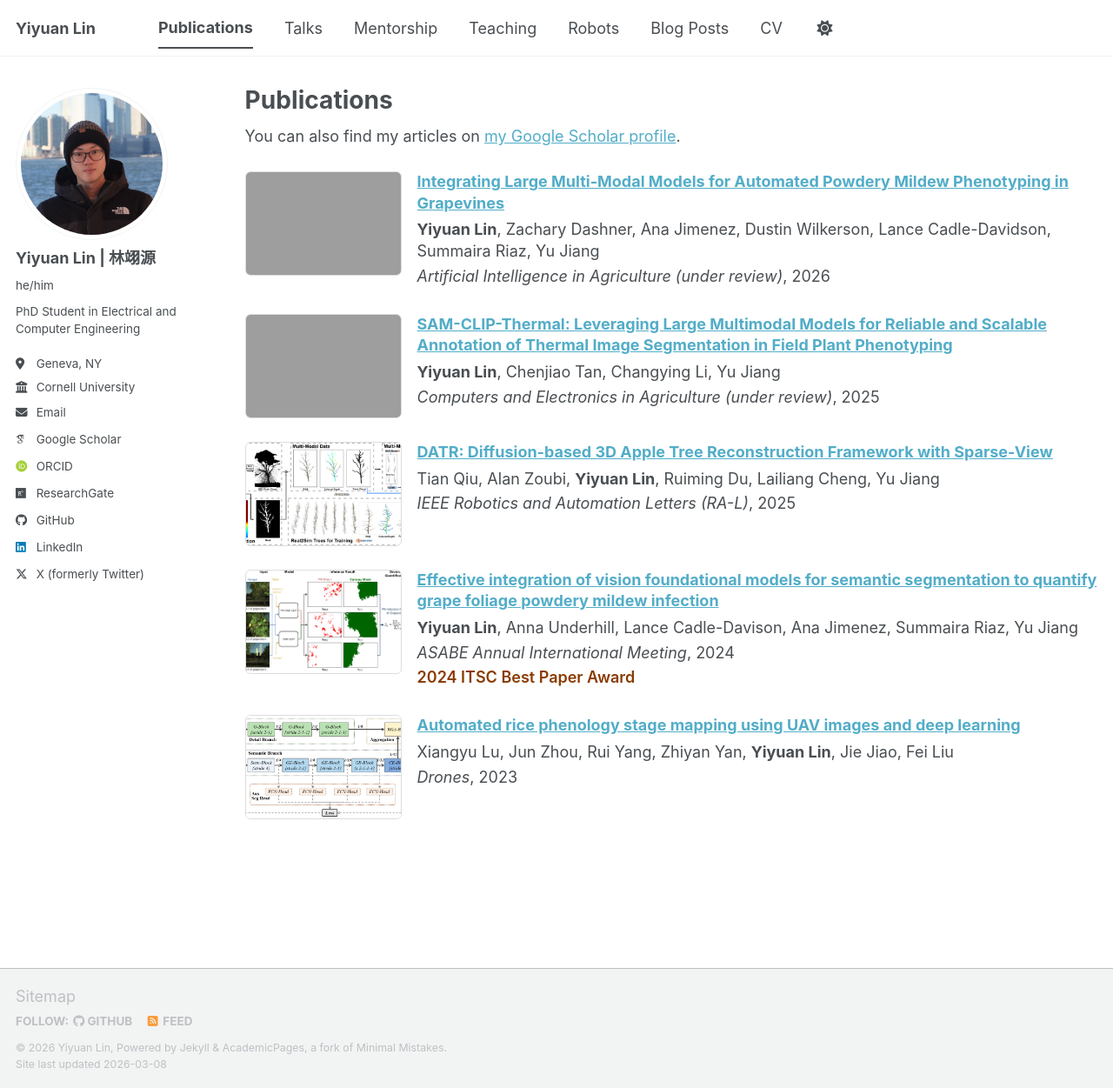
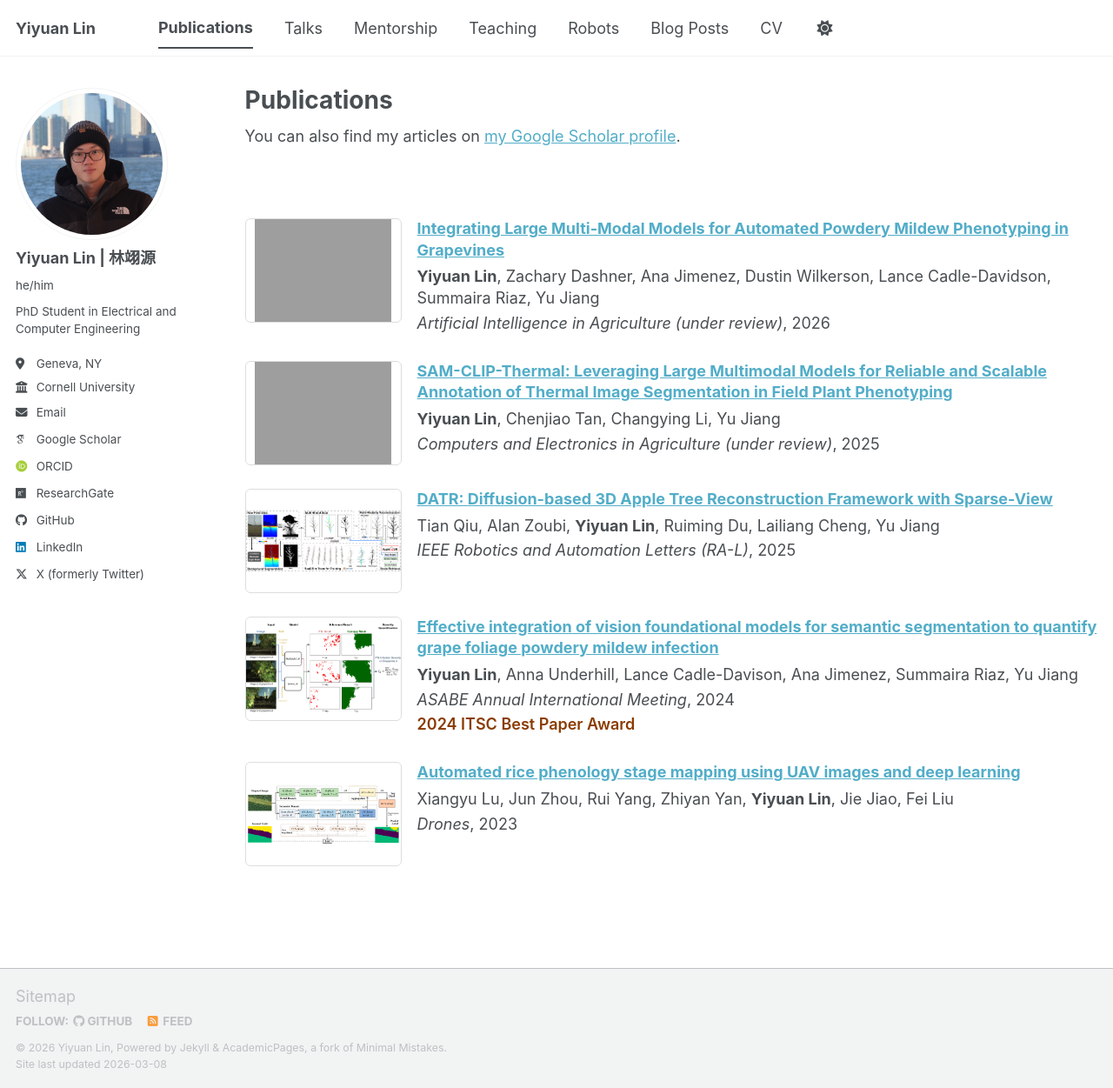
Before and after one commit to YiyuanLinXX/YiyuanLinXX.github.io, a Jekyll site: the page built from _pages/publications.html, in a window 1280 px wide and 1251 px high. Shown: the whole window at 87% size. Built offline with Jekyll 4.4.1, drawn with Linux system fonts in a browser that asks for light colours; some web fonts are replaced; a script bundle is joined from its source files by our own code; library files that are not in the unit come from our copies.

Commit message:
update pub

```diff
--- a/_pages/publications.html
+++ b/_pages/publications.html
@@ -6,7 +6,11 @@ author_profile: true
 ---
 
 {% if site.author.googlescholar %}
+
   <div class="wordwrap">You can also find my articles on <a href="{{site.author.googlescholar}}">my Google Scholar profile</a>.</div>
+
+  <br><br>
+
 {% endif %}
 
 {% include base_path %}
@@ -31,7 +35,7 @@ author_profile: true
 .pub-image {
   width: 100%;
   height: 120px;
-  object-fit: cover;
+  object-fit: contain;
   border-radius: 6px;
   border: 1px solid #ddd;
 }
--- a/_sass/layout/_masthead.scss
+++ b/_sass/layout/_masthead.scss
@@ -70,12 +70,9 @@
   color: var(--global-text-color);
   font-weight: 700;
   border-bottom: 2px solid var(--global-text-color);
-  pointer-events: none; /* Move this here */
-  cursor: default; /* Move this here too */
 }
 
 .masthead__menu-item.selected a:hover {
   color: var(--global-text-color);
   border-bottom: 2px solid var(--global-text-color);
-  /* No need to repeat pointer-events and cursor here */
 }
```
